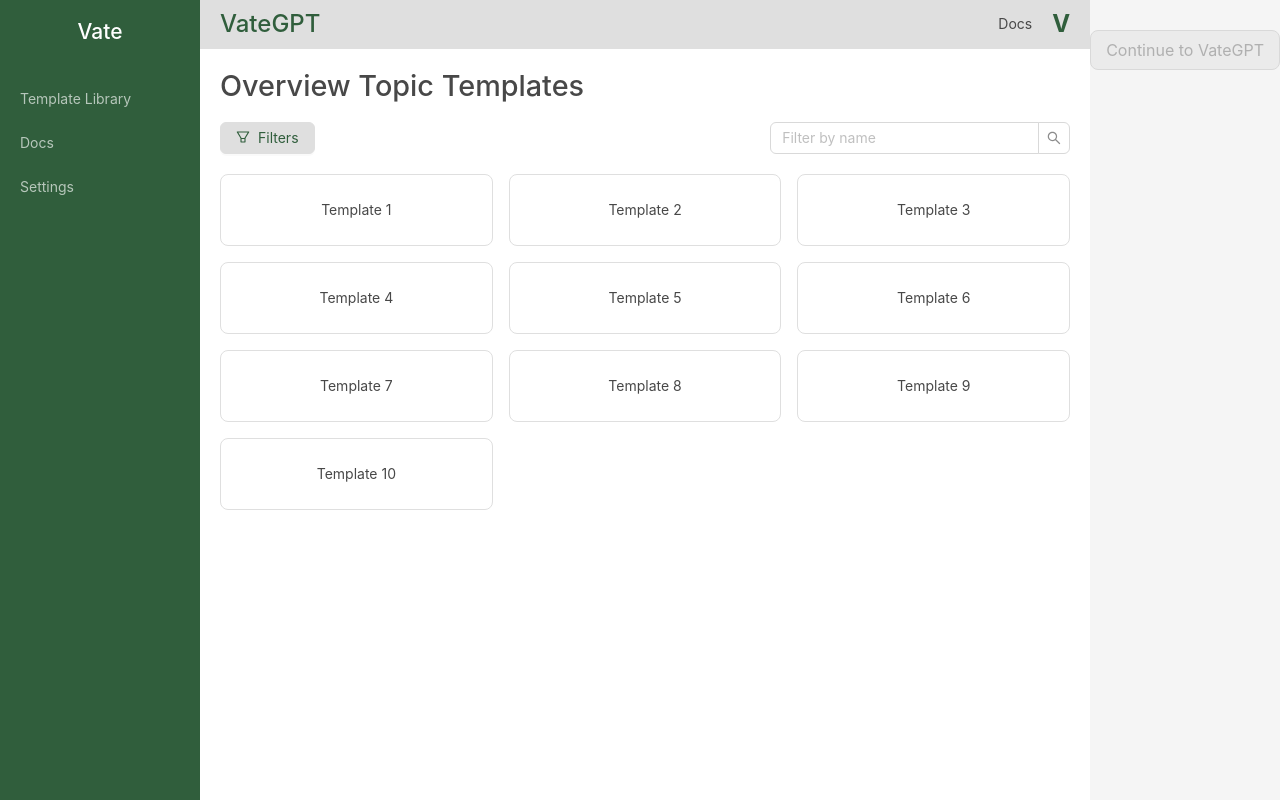
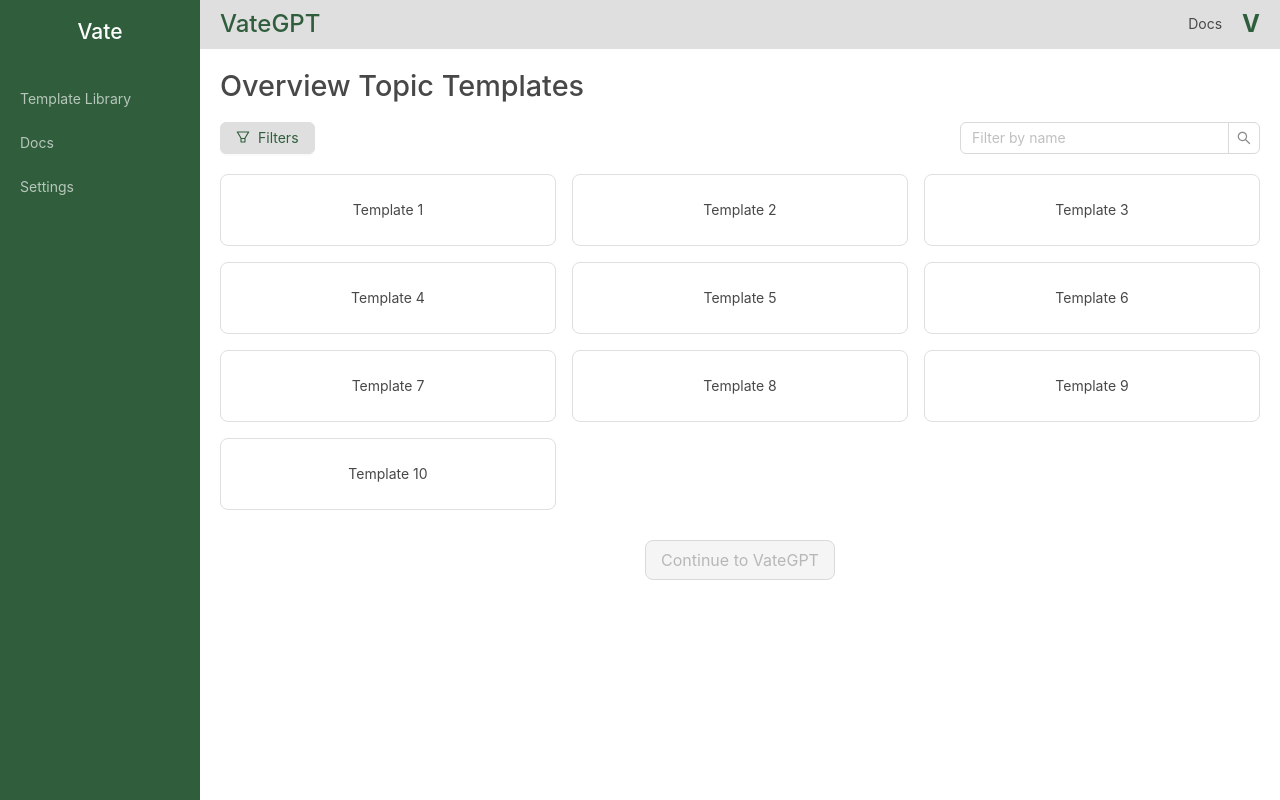
Before and after one commit to MrymMak/Vate, a React (Create React App) app: page /#/overview-topics in a window 1280 px wide. Built offline with nearby package versions, Linux system fonts and the light colour scheme.

Commit message:
Fixes to styles preview

```diff
--- a/src/pages/OverviewTopics.js
+++ b/src/pages/OverviewTopics.js
@@ -1,8 +1,8 @@
 import React, { useState } from "react";
-import { Layout, Menu, Input, Button, Row, Col, Card, Tag } from "antd";
+import { Layout, Menu, Input, Button, Row, Col, Card } from "antd";
 import { FilterOutlined } from "@ant-design/icons";
 import { useNavigate } from "react-router-dom";
-import axios from "axios"; // Import Axios
+import axios from "axios";
 import TempDocsOverviewIndex1 from "./TempDocsOverviewIndex1";
 
 const { Sider, Content } = Layout;
@@ -10,7 +10,7 @@ const { Sider, Content } = Layout;
 const OverviewTopics = () => {
     const navigate = useNavigate();
     const [expandedTemplate, setExpandedTemplate] = useState(null);
-    const [selectedTemplate, setSelectedTemplate] = useState(null); // Track single selection
+    const [selectedTemplate, setSelectedTemplate] = useState(null);
     const [isUploadEnabled, setIsUploadEnabled] = useState(false);
 
     const templates = [
@@ -205,6 +205,24 @@ const OverviewTopics = () => {
                                 </Col>
                             ))}
                         </Row>
+
+                        {/* Keep "Continue to VateGPT" button under the templates */}
+                        <div
+                            style={{
+                                display: "flex",
+                                justifyContent: "center",
+                                marginTop: "30px",
+                            }}
+                        >
+                            <Button
+                                type="primary"
+                                size="large"
+                                disabled={!isUploadEnabled}
+                                onClick={handleContinueToVateGPT}
+                            >
+                                Continue to VateGPT
+                            </Button>
+                        </div>
                     </div>
 
                     {/* Right Section: Template Preview */}
@@ -225,25 +243,6 @@ const OverviewTopics = () => {
                     )}
                 </Content>
             </Layout>
-
-            {/* Footer */}
-            <div
-                style={{
-                    display: "flex",
-                    justifyContent: "center",
-                    marginTop: "30px",
-                    paddingBottom: "20px",
-                }}
-            >
-                <Button
-                    type="primary"
-                    size="large"
-                    disabled={!isUploadEnabled}
-                    onClick={handleContinueToVateGPT}
-                >
-                    Continue to VateGPT
-                </Button>
-            </div>
         </Layout>
     );
 };
```
